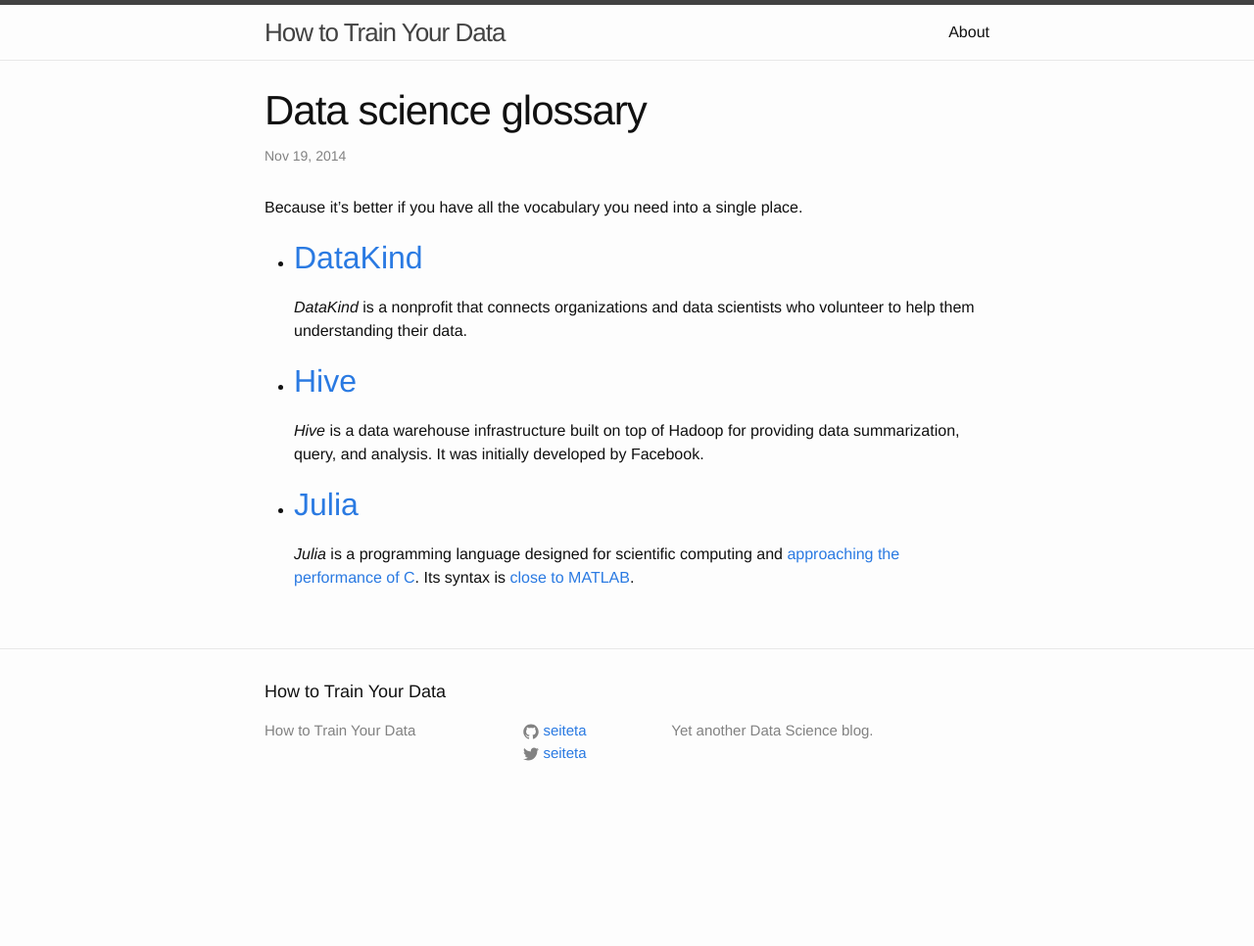
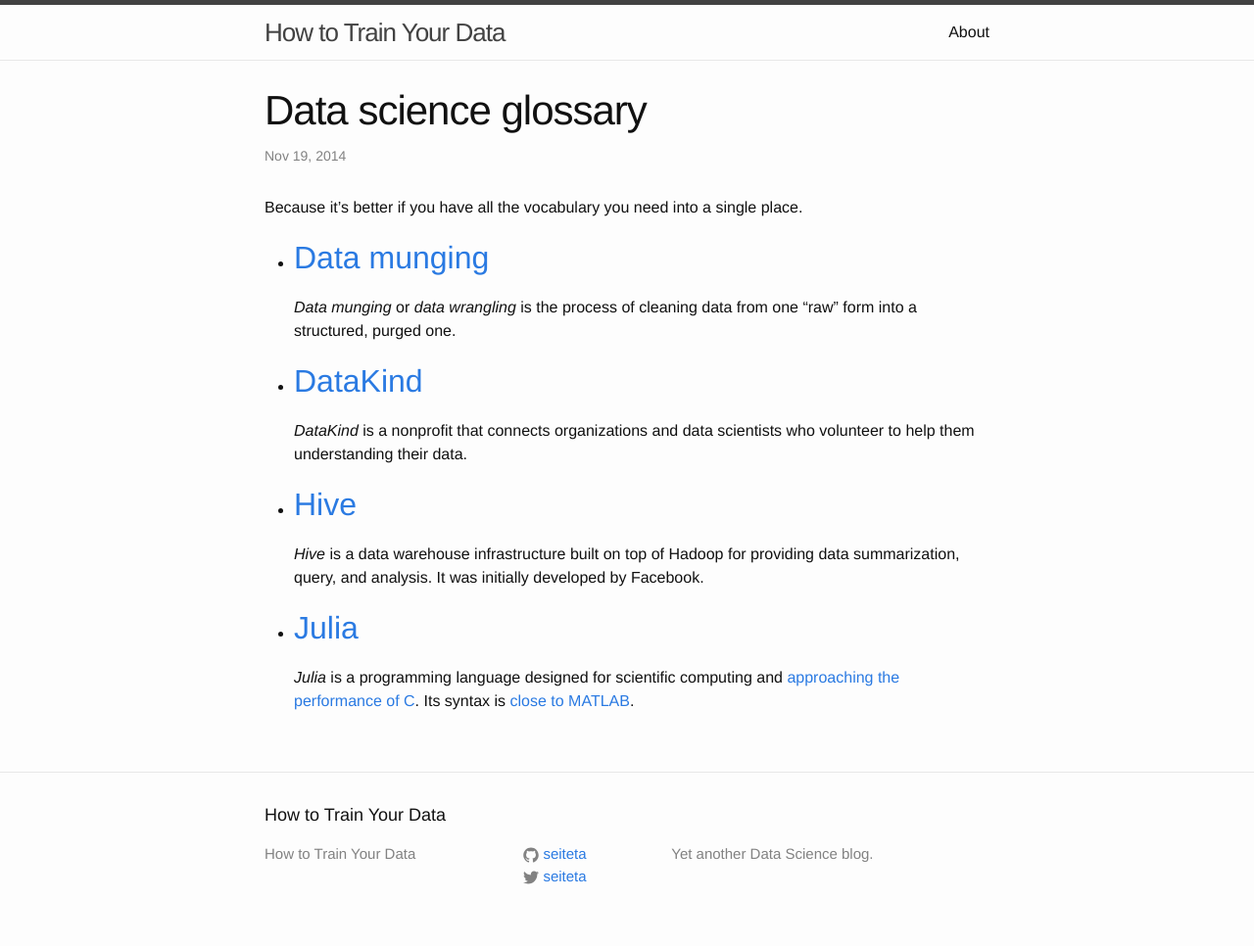
Before and after one commit to seiteta/seiteta.github.io_old, a Jekyll site: the page built from _posts/2014-11-19-data-science-glossary.md, in a window 1280 px wide. Shown: the whole page at 98% size. Built offline with Jekyll 4.4.1, drawn with Linux system fonts in a browser that asks for light colours; before the commit the page ends 900 px from its top, so only the background shows below that.

Commit message:
Add "data munging" entry

```diff
--- a/_posts/2014-11-19-data-science-glossary.md
+++ b/_posts/2014-11-19-data-science-glossary.md
@@ -5,6 +5,10 @@ title: Data science glossary
 ---
 
 Because it's better if you have all the vocabulary you need into a single place.
+
+* ## [Data munging](http://en.wikipedia.org/wiki/Data_wrangling)
+
+  *Data munging* or *data wrangling* is the process of cleaning data from one "raw" form into a structured, purged one.
 
 * ## [DataKind](http://www.datakind.org/)
 
```
